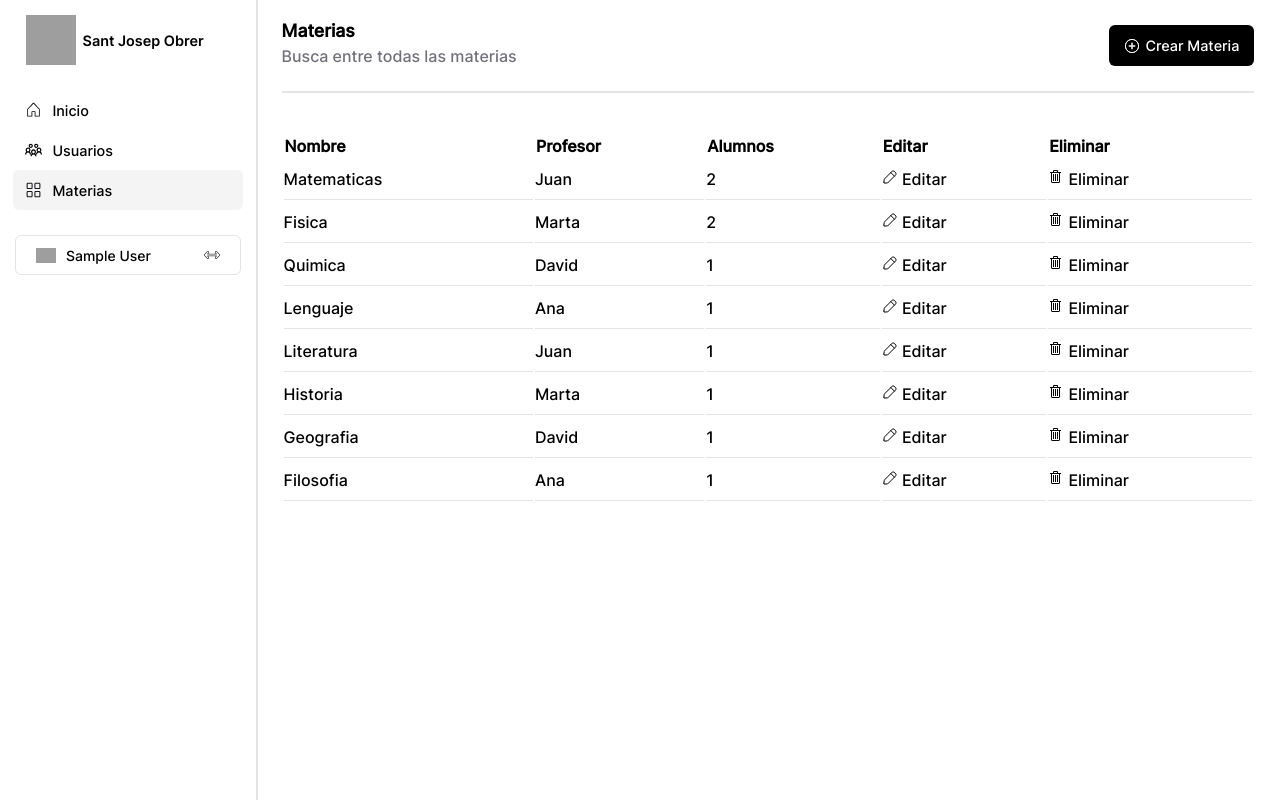
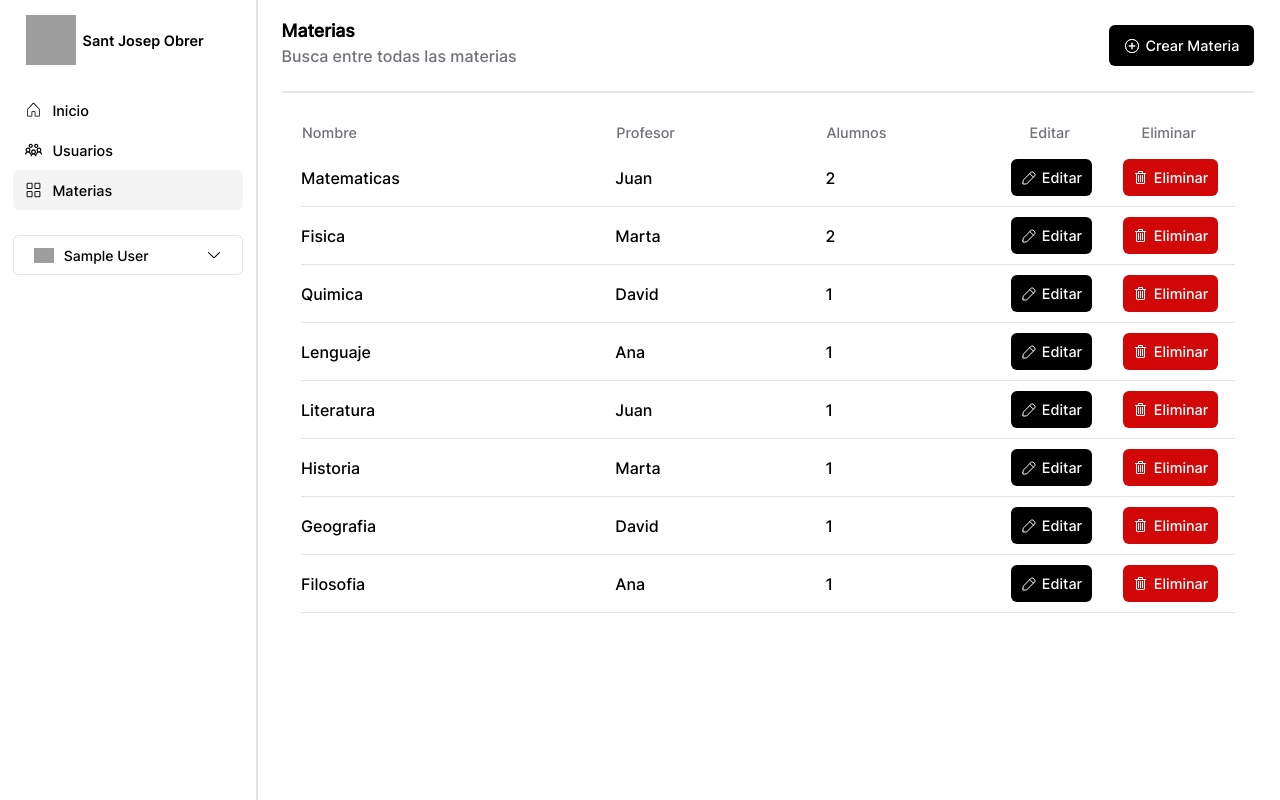
Before and after one commit to Marccb18/Extraescolares-SJO, a PHP site: page /admin/gestion_materias.php in a window 1280 px wide. Run offline with PHP 8.4, Linux system fonts and the light colour scheme; the visitor is signed in with stand-in values (Sample User, id 1); data comes from the database, SQL or seed files in the repository; grey boxes are pictures that could not be loaded.

Commit message:
tablas ya terminadas

```diff
--- a/admin/gestion_materias.php
+++ b/admin/gestion_materias.php
@@ -77,7 +77,7 @@
                     <img src="../assets/img/logoSJO.svg" alt="Logo Sant Josep">
                     <p><?php echo $_SESSION['username'] ?></p>
                 </div>
-                <img src="../assets/img/two-arrows.png" alt="Vector img" class="vector-img">
+                <img src="../assets/img/arrow-select.svg" alt="Vector img" class="vector-img">
             </div>
             <div class="optionsProfile" id="optionsProfile">
                 <ul>
@@ -124,8 +124,8 @@
                         <th>Nombre</th>
                         <th>Profesor</th>
                         <th>Alumnos</th>
-                        <th>Editar</th>
-                        <th>Eliminar</th>
+                        <th class="th-buttons">Editar</th>
+                        <th class="th-buttons">Eliminar</th>
                     </tr>
                     <?php foreach ($materias as $materia) {?>
                         <tr>
@@ -145,13 +145,13 @@
                                 ?>
                             </td>
                             <td>
-                                <a href="edit_materia.php?id=<?= $materia['ID'] ?>">
+                                <a style="background-color: #000;" class="button-table" href="edit_materia.php?id=<?= $materia['ID'] ?>">
                                     <img src="../assets/img/pen.svg"" alt="">
                                     Editar
                                 </a>
                             </td>
-                            <td>
-                                <a href="delete_materia.php?id=<?= $materia['ID'] ?>">
+                            <td style="padding-right: 0; width: 12%;">
+                                <a class="button-table" href="delete_materia.php?id=<?= $materia['ID'] ?>">
                                     <img src="../assets/img/trash.svg" alt="">
                                     Eliminar
                                 </a>
--- a/assets/css/admin_dashboard.css
+++ b/assets/css/admin_dashboard.css
@@ -314,11 +314,10 @@ body {
     background-color: transparent;
 }
 
-#main-content {
+.main-content {
     display: flex;
-    gap: 30px;
-    flex-wrap: wrap;
-    margin-top: 35px;
+    flex-direction: column;
+    align-items: center;
     margin-bottom: 35px;
 }
 
@@ -353,18 +352,6 @@ body {
     text-wrap: nowrap;
     color: rgba(113, 113, 122, 1);
     font-size: 0.8rem;
-}
-
-table {
-    width: 100%;
-    margin-top: 40px;
-}
-
-table a {
-    color: black;
-    text-decoration: none;
-    width: 100%;
-    height: 100%;
 }
 
 
@@ -418,7 +405,7 @@ table a {
     display: flex;
     justify-content: space-between;
     align-items: center;
-    width: 226px;
+    width: 90%;
     margin: 0 auto;
     height: 40px;
     border-radius: 6px;
@@ -453,11 +440,67 @@ table a {
     width: 16px;
 }
 
+table {
+    border-collapse: collapse;
+    width: 96%;
+    margin-top: 30px;
+}
+
+table th {
+    color: rgba(113, 113, 122, 1);
+    font-weight: 400;
+    font-size: 0.9rem;
+    width: fit-content;
+}
+
+table a {
+    text-decoration: none;
+    width: 100%;
+    height: 100%;
+}
+
+table th {
+    padding-bottom: 8px;
+}
+
 table tr {
     text-align: left;
 }
 
+table td p {
+    padding: 0;
+    margin: 0;
+}
+
 table td {
-    border-bottom: 1px solid rgba(228, 228, 231, 1);
+    border-bottom: 1.5px solid rgba(228, 228, 231, 1);
+    padding: 10px 0;
+    max-width: 80px;
+    padding-right: 25px;
+    overflow: hidden;
+    text-overflow: ellipsis;
+    white-space: nowrap;
+}
+
+.button-table {
+    color: white;
+    background-color: #d20707;
+    padding: 10px 10px;
+    border-radius: 6px;
+    font-size: 0.9rem;
+    display: flex;
+    justify-content: center;
+    align-items: center;
+    width: fit-content;
+    gap: 5px;
+}
+
+table td:has(.button-table) {
+    width: fit-content;
     padding: 10px 0;
 }
+
+.th-buttons {
+    padding-left: 2%;
+    width: 12%;
+}
```
Also changed, not shown: admin/gestion_alumnos.php (+5 -5 lines), admin/gestion_users.php (+9 -7 lines), assets/img/pen.svg, assets/img/trash.svg.
